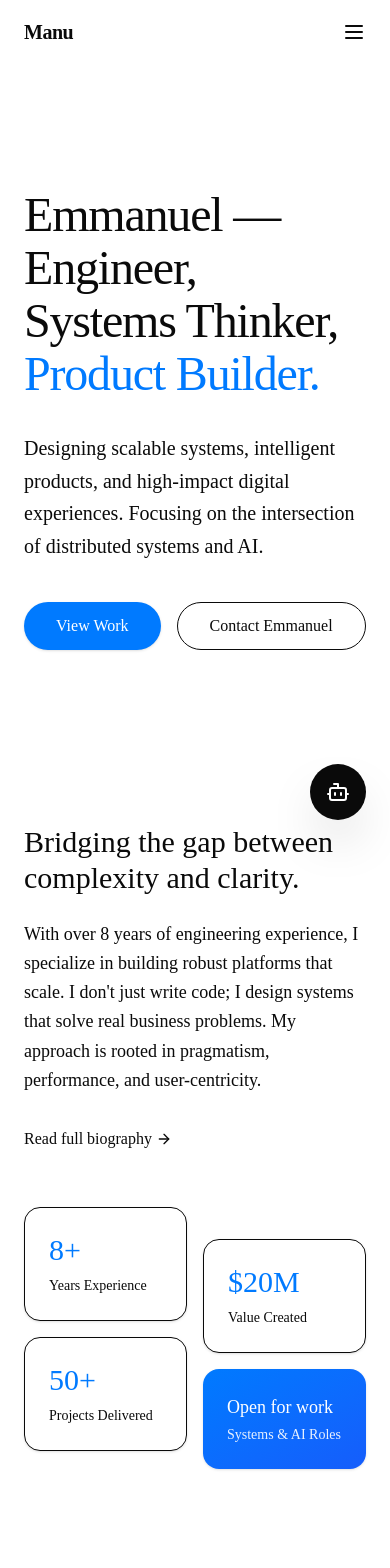
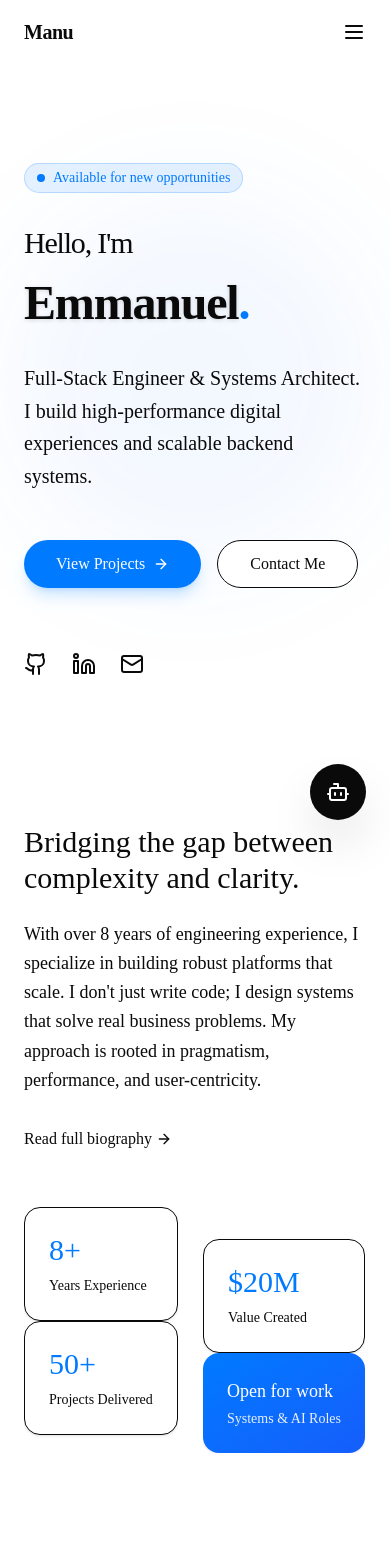
Before and after one commit to Emanuelnjenga/manu-portfolio, a Next.js app: page / in a window 390 px wide. Shown: the top 1568 px of the page. Built offline with nearby package versions, Linux system fonts and the light colour scheme.

Commit message:
Update UI and improve interface experience

```diff
--- a/src/app/layout.tsx
+++ b/src/app/layout.tsx
@@ -1,5 +1,6 @@
 import type { Metadata } from "next";
 import "./globals.css";
+import { CustomCursor } from "@/components/CustomCursor";
 
 export const metadata: Metadata = {
   title: "Manu — Engineer, Systems Thinker, Product Builder",
@@ -17,6 +18,7 @@ export default function RootLayout({
   return (
     <html lang="en" className="scroll-smooth" suppressHydrationWarning>
       <body className="antialiased text-foreground bg-background min-h-screen flex flex-col">
+        <CustomCursor />
         {children}
       </body>
     </html>
--- a/src/app/page.tsx
+++ b/src/app/page.tsx
@@ -9,6 +9,7 @@ import { ManuAssistant } from "@/components/ManuAssistant";
 import { StickyCTA } from "@/components/StickyCTA";
 import { PROJECTS, SKILLS, ARTICLES } from "@/lib/data";
 import { ArrowRight, Download } from "lucide-react";
+import { Reveal } from "@/components/Reveal";
 
 export default function Home() {
   return (
@@ -24,7 +25,7 @@ export default function Home() {
         {/* About Preview */}
         <Section className="bg-muted/10">
           <div className="grid grid-cols-1 md:grid-cols-2 gap-12 items-center">
-            <div>
+            <Reveal>
               <h2 className="text-3xl md:text-4xl font-serif mb-6">Bridging the gap between complexity and clarity.</h2>
               <p className="text-lg text-muted-foreground leading-relaxed mb-6">
                 With over 8 years of engineering experience, I specialize in building robust platforms that scale. I don't just write code; I design systems that solve real business problems. My approach is rooted in pragmatism, performance, and user-centricity.
@@ -34,9 +35,9 @@ export default function Home() {
                   Read full biography <ArrowRight className="inline-block w-4 h-4 ml-1 transition-transform group-hover:translate-x-1" />
                 </Link>
               </Button>
-            </div>
+            </Reveal>
             <div className="grid grid-cols-2 gap-4">
-              <div className="space-y-4">
+              <Reveal delay={0.4} className="space-y-4">
                 <div className="p-6 bg-background rounded-2xl shadow-sm border border-border/50">
                   <div className="text-3xl font-serif text-accent mb-2">8+</div>
                   <div className="text-sm text-muted-foreground">Years Experience</div>
@@ -45,8 +46,8 @@ export default function Home() {
                   <div className="text-3xl font-serif text-accent mb-2">50+</div>
                   <div className="text-sm text-muted-foreground">Projects Delivered</div>
                 </div>
-              </div>
-              <div className="space-y-4 pt-8">
+              </Reveal>
+              <Reveal delay={0.6} className="space-y-4 pt-8">
                 <div className="p-6 bg-background rounded-2xl shadow-sm border border-border/50">
                   <div className="text-3xl font-serif text-accent mb-2">$20M</div>
                   <div className="text-sm text-muted-foreground">Value Created</div>
@@ -55,7 +56,7 @@ export default function Home() {
                   <div className="text-lg font-medium mb-1">Open for work</div>
                   <div className="text-sm opacity-90">Systems & AI Roles</div>
                 </div>
-              </div>
+              </Reveal>
             </div>
           </div>
         </Section>
@@ -63,21 +64,25 @@ export default function Home() {
         {/* Featured Projects */}
         <Section>
           <div className="flex items-end justify-between mb-12">
-            <div>
+            <Reveal>
               <h2 className="text-3xl md:text-4xl font-serif mb-4">Selected Work</h2>
               <p className="text-muted-foreground max-w-xl">
                 A collection of projects demonstrating expertise in full-stack engineering, AI integration, and high-performance infrastructure.
               </p>
-            </div>
-            <Button variant="ghost" asChild className="hidden md:inline-flex">
+            </Reveal>
+            <Reveal delay={0.3} className="hidden md:inline-flex">
+              <Button variant="ghost" asChild>
                 <Link href="/projects" className="group">
                   View all projects <ArrowRight className="ml-2 w-4 h-4 transition-transform group-hover:translate-x-1" />
                 </Link>
               </Button>
+            </Reveal>
           </div>
           <div className="grid grid-cols-1 md:grid-cols-2 lg:grid-cols-3 gap-8">
-            {PROJECTS.map((project) => (
-              <ProjectCard key={project.slug} {...project} />
+            {PROJECTS.map((project, index) => (
+              <Reveal key={project.slug} delay={index * 0.1}>
+                <ProjectCard {...project} />
+              </Reveal>
             ))}
           </div>
           <div className="mt-8 md:hidden text-center">
@@ -90,7 +95,7 @@ export default function Home() {
         {/* Skills Snapshot */}
         <Section className="bg-foreground text-background">
           <div className="grid grid-cols-1 md:grid-cols-2 gap-16">
-            <div>
+            <Reveal>
               <h2 className="text-3xl md:text-4xl font-serif mb-6 text-white">Technical Arsenal</h2>
               <p className="text-gray-400 text-lg leading-relaxed mb-8">
                 My toolbox is vast, but I choose the right tool for the job. I prioritize stability, maintainability, and developer experience over hype.
@@ -100,17 +105,17 @@ export default function Home() {
                   <Download className="mr-2 w-4 h-4" /> Download Resume
                 </Link>
               </Button>
-            </div>
+            </Reveal>
             <div className="grid grid-cols-1 sm:grid-cols-2 gap-x-8 gap-y-10">
-              {SKILLS.map((group) => (
-                <div key={group.category}>
+              {SKILLS.map((group, index) => (
+                <Reveal key={group.category} delay={0.2 + index * 0.1}>
                   <h3 className="text-accent text-lg font-medium mb-4">{group.category}</h3>
                   <ul className="space-y-2">
                     {group.items.map((skill) => (
                       <li key={skill} className="text-gray-300 text-sm">{skill}</li>
                     ))}
                   </ul>
-                </div>
+                </Reveal>
               ))}
             </div>
           </div>
@@ -118,15 +123,18 @@ export default function Home() {
 
         {/* Latest Insights */}
         <Section>
+          <Reveal>
             <div className="flex items-center justify-between mb-12">
               <h2 className="text-3xl md:text-4xl font-serif">Engineering Insights</h2>
               <Button variant="link" asChild>
                 <Link href="/blog">Read all articles</Link>
               </Button>
             </div>
+          </Reveal>
           <div className="grid grid-cols-1 md:grid-cols-3 gap-8">
-            {ARTICLES.map((article) => (
-              <Link key={article.slug} href={`/blog/${article.slug}`} className="group block">
+            {ARTICLES.map((article, index) => (
+              <Reveal key={article.slug} delay={index * 0.1} className="h-full">
+                <Link href={`/blog/${article.slug}`} className="group block h-full">
                   <article className="h-full flex flex-col justify-between p-6 rounded-2xl hover:bg-muted/30 transition-colors border border-transparent hover:border-border/50">
                     <div>
                       <div className="text-xs text-accent font-medium mb-3">{article.readTime}</div>
@@ -138,6 +146,7 @@ export default function Home() {
                     </div>
                   </article>
                 </Link>
+              </Reveal>
             ))}
           </div>
         </Section>
--- a/src/components/HeroSection.tsx
+++ b/src/components/HeroSection.tsx
@@ -1,16 +1,18 @@
 "use client";
 
+import { motion, useMotionValue, useTransform, useSpring } from "framer-motion";
+import { ArrowRight, Github, Linkedin, Mail } from "lucide-react";
 import Link from "next/link";
 import { Button } from "@/components/Button";
-import { motion } from "framer-motion";
+import { useEffect } from "react";
 
 const typingContainer = {
     hidden: { opacity: 0 },
     show: {
         opacity: 1,
         transition: {
-            staggerChildren: 0.05,
-            delayChildren: 0.1,
+            staggerChildren: 0.1,
+            delayChildren: 0.5,
         },
     },
 } as const;
@@ -22,72 +24,101 @@ const typingLetter = {
 
 const fadeUp = {
     hidden: { opacity: 0, y: 20 },
-    show: {
-        opacity: 1,
-        y: 0,
-        transition: {
-            duration: 0.5,
-            delay: 1.5, // Wait for typing to finish roughly
-            ease: "easeOut",
-        },
-    },
+    show: { opacity: 1, y: 0, transition: { duration: 0.5, ease: "easeOut" } },
 } as const;
 
 export function HeroSection() {
-    const line1 = "Emmanuel — Engineer,".split("");
-    const line2 = "Systems Thinker,".split("");
-    const line3 = "Product Builder.".split("");
+    const x = useMotionValue(0);
+    const y = useMotionValue(0);
+
+    const mouseX = useSpring(x, { stiffness: 50, damping: 20 });
+    const mouseY = useSpring(y, { stiffness: 50, damping: 20 });
+
+    useEffect(() => {
+        const handleMouseMove = (e: MouseEvent) => {
+            const { innerWidth, innerHeight } = window;
+            const xPct = e.clientX / innerWidth - 0.5;
+            const yPct = e.clientY / innerHeight - 0.5;
+            x.set(xPct);
+            y.set(yPct);
+        };
+
+        window.addEventListener("mousemove", handleMouseMove);
+        return () => window.removeEventListener("mousemove", handleMouseMove);
+    }, [x, y]);
+
+    const rotateX = useTransform(mouseY, [-0.5, 0.5], [5, -5]);
+    const rotateY = useTransform(mouseX, [-0.5, 0.5], [-5, 5]);
 
     return (
-        <section className="relative min-h-[90vh] flex flex-col justify-center px-6 pt-20 overflow-hidden">
-            <div className="absolute inset-0 -z-10 bg-[radial-gradient(ellipse_at_top_right,_var(--tw-gradient-stops))] from-accent/5 via-background to-background" />
+        <section className="relative min-h-[90vh] flex flex-col justify-center px-6 pt-20 overflow-hidden perspective-1000">
+            {/* Background Gradient Mesh */}
+            <div className="absolute inset-0 -z-10 bg-[radial-gradient(ellipse_at_top_right,_var(--tw-gradient-stops))] from-accent/10 via-background to-background opacity-70" />
+            <div className="absolute top-1/4 left-0 w-96 h-96 bg-blue-500/10 rounded-full blur-3xl -z-10 animate-pulse" />
 
-            <div className="max-w-7xl mx-auto w-full">
-                <div className="max-w-4xl">
-                    <motion.h1
-                        className="text-5xl md:text-7xl lg:text-8xl font-serif tracking-tight leading-[1.1] mb-8"
-                        variants={typingContainer}
+            <motion.div
+                style={{ rotateX, rotateY, transformStyle: "preserve-3d" }}
+                className="max-w-5xl mx-auto w-full relative z-10"
+            >
+                <motion.div
                     initial="hidden"
                     animate="show"
+                    className="space-y-8"
                 >
-                        <span className="block">
-                            {line1.map((char, index) => (
-                                <motion.span key={`l1-${index}`} variants={typingLetter}>
+                    <motion.div variants={fadeUp} className="inline-flex items-center gap-2 px-3 py-1 rounded-full bg-accent/10 text-accent text-sm font-medium border border-accent/20">
+                        <span className="relative flex h-2 w-2">
+                            <span className="animate-ping absolute inline-flex h-full w-full rounded-full bg-accent opacity-75"></span>
+                            <span className="relative inline-flex rounded-full h-2 w-2 bg-accent"></span>
+                        </span>
+                        Available for new opportunities
+                    </motion.div>
+
+                    <h1 className="text-5xl md:text-7xl lg:text-8xl font-serif font-bold tracking-tight leading-[1.1]">
+                        <span className="block text-muted-foreground text-3xl md:text-4xl lg:text-5xl mb-4 font-sans font-normal">
+                            Hello, I&apos;m
+                        </span>
+                        <motion.span variants={typingContainer} initial="hidden" animate="show" className="inline-block text-foreground drop-shadow-sm">
+                            {Array.from("Emmanuel").map((char, index) => (
+                                <motion.span key={index} variants={typingLetter} className="inline-block">
                                     {char}
                                 </motion.span>
                             ))}
-                        </span>
-                        <span className="block">
-                            {line2.map((char, index) => (
-                                <motion.span key={`l2-${index}`} variants={typingLetter}>
-                                    {char}
                         </motion.span>
-                            ))}
-                        </span>
-                        <span className="block text-accent">
-                            {line3.map((char, index) => (
-                                <motion.span key={`l3-${index}`} variants={typingLetter}>
-                                    {char}
-                                </motion.span>
-                            ))}
-                        </span>
-                    </motion.h1>
+                        <span className="text-accent">.</span>
+                    </h1>
 
-                    <motion.div variants={fadeUp} initial="hidden" animate="show">
-                        <p className="text-xl md:text-2xl text-muted-foreground max-w-2xl leading-relaxed mb-10 font-light">
-                            Designing scalable systems, intelligent products, and high-impact digital experiences. Focusing on the intersection of distributed systems and AI.
-                        </p>
-                        <div className="flex flex-wrap gap-4">
-                            <Button size="lg" asChild className="rounded-full text-base">
-                                <Link href="/projects">View Work</Link>
+                    <motion.p variants={fadeUp} className="text-xl md:text-2xl text-muted-foreground max-w-2xl leading-relaxed">
+                        Full-Stack Engineer &amp; Systems Architect.
+                        I build <span className="text-foreground font-medium">high-performance</span> digital experiences and scalable backend systems.
+                    </motion.p>
+
+                    <motion.div variants={fadeUp} className="flex flex-wrap gap-4 pt-4">
+                        <Button size="lg" className="rounded-full text-base px-8 h-12 shadow-lg shadow-accent/20 hover:shadow-accent/30 transition-all" asChild>
+                            <Link href="/projects">
+                                View Projects <ArrowRight className="ml-2 w-4 h-4" />
+                            </Link>
                         </Button>
-                            <Button variant="outline" size="lg" asChild className="rounded-full text-base">
-                                <Link href="/contact">Contact Emmanuel</Link>
+                        <Button variant="outline" size="lg" className="rounded-full text-base px-8 h-12 hover:bg-muted/50" asChild>
+                            <Link href="/contact">Contact Me</Link>
                         </Button>
-                        </div>
                     </motion.div>
-                </div>
-            </div>
+
+                    <motion.div variants={fadeUp} className="flex items-center gap-6 pt-8 text-muted-foreground">
+                        <a href="https://github.com" target="_blank" rel="noopener noreferrer" className="hover:text-foreground transition-colors transform hover:scale-110 duration-200">
+                            <Github className="w-6 h-6" />
+                            <span className="sr-only">GitHub</span>
+                        </a>
+                        <a href="https://linkedin.com" target="_blank" rel="noopener noreferrer" className="hover:text-foreground transition-colors transform hover:scale-110 duration-200">
+                            <Linkedin className="w-6 h-6" />
+                            <span className="sr-only">LinkedIn</span>
+                        </a>
+                        <a href="mailto:hello@manu.dev" className="hover:text-foreground transition-colors transform hover:scale-110 duration-200">
+                            <Mail className="w-6 h-6" />
+                            <span className="sr-only">Email</span>
+                        </a>
+                    </motion.div>
+                </motion.div>
+            </motion.div>
         </section>
     );
 }
--- /dev/null
+++ b/src/components/Reveal.tsx
@@ -0,0 +1,39 @@
+"use client";
+
+import { motion, useAnimation, useInView } from "framer-motion";
+import { useEffect, useRef } from "react";
+
+interface RevealProps {
+    children: React.ReactNode;
+    width?: "fit-content" | "100%";
+    delay?: number;
+    className?: string;
+}
+
+export function Reveal({ children, width = "fit-content", delay = 0.25, className = "" }: RevealProps) {
+    const ref = useRef(null);
+    const isInView = useInView(ref, { once: true });
+    const mainControls = useAnimation();
+
+    useEffect(() => {
+        if (isInView) {
+            mainControls.start("visible");
+        }
+    }, [isInView, mainControls]);
+
+    return (
+        <div ref={ref} className={`${className}`} style={{ position: "relative", width, overflow: "hidden" }}>
+            <motion.div
+                variants={{
+                    hidden: { opacity: 0, y: 75 },
+                    visible: { opacity: 1, y: 0 },
+                }}
+                initial="hidden"
+                animate={mainControls}
+                transition={{ duration: 0.5, delay: delay }}
+            >
+                {children}
+            </motion.div>
+        </div>
+    );
+}
--- a/src/lib/data.ts
+++ b/src/lib/data.ts
@@ -5,6 +5,7 @@ export const PROJECTS = [
         description: "High-frequency trading platform handling 50k+ transactions per second wiht <5ms latency.",
         category: "Systems Engineering",
         thumbnail: "https://images.unsplash.com/photo-1642543492481-44e81e3914a7?q=80&w=2070&auto=format&fit=crop",
+        video: "https://res.cloudinary.com/demo/video/upload/v1690890983/samples/sea-turtle.mp4", // Placeholder video
         year: "2024",
         impact: "Reduced infrastructure costs by 40% while doubling throughput.",
         stack: ["Go", "Rust", "Kafka", "Kubernetes", "gRPC"],
@@ -25,6 +26,7 @@ export const PROJECTS = [
         description: "Semantic search engine for legal documents using hybrid interaction-based retrieval.",
         category: "AI & ML",
         thumbnail: "https://images.unsplash.com/photo-1620712943543-bcc4688e7485?q=80&w=1965&auto=format&fit=crop",
+        video: "",
         year: "2023",
         impact: "Improved retrieval relevance by 65% for complex queries.",
         stack: ["Python", "PyTorch", "Pinecone", "Next.js", "FastAPI"],
@@ -44,6 +46,7 @@ export const PROJECTS = [
         description: "Real-time monitoring dashboard for 10,000+ connected industrial sensors.",
         category: "Full Stack",
         thumbnail: "https://images.unsplash.com/photo-1551288049-bebda4e38f71?q=80&w=2070&auto=format&fit=crop",
+        video: "",
         year: "2023",
         impact: "Zero-downtime deployment for 18 months running.",
         stack: ["TypeScript", "Node.js", "GraphQL", "TimescaleDB", "Redis"],
@@ -63,6 +66,7 @@ export const PROJECTS = [
         description: "AI-driven route optimization system for last-mile delivery fleets.",
         category: "Systems & AI",
         thumbnail: "https://images.unsplash.com/photo-1586528116311-ad8dd3c8310d?q=80&w=2070&auto=format&fit=crop",
+        video: "",
         year: "2022",
         impact: "Reduced fuel consumption by 15% and delivery times by 20%.",
         stack: ["Python", "OR-Tools", "Google Maps API", "Docker", "AWS Lambda"],
@@ -82,6 +86,7 @@ export const PROJECTS = [
         description: "Secure, compliant KYC/AML identity verification system.",
         category: "Security",
         thumbnail: "https://images.unsplash.com/photo-1563013544-824ae1b704d3?q=80&w=2070&auto=format&fit=crop",
+        video: "",
         year: "2022",
         impact: "Achieved SOC2 Type II compliance and reduced verification time to <2 minutes.",
         stack: ["Java", "Spring Boot", "AWS KMS", "React"],
@@ -101,6 +106,7 @@ export const PROJECTS = [
         description: "Internal CLI tool to standardize microservice scaffolding and deployment.",
         category: "DevEx",
         thumbnail: "https://images.unsplash.com/photo-1618401471353-b98afee0b2eb?q=80&w=2088&auto=format&fit=crop",
+        video: "",
         year: "2021",
         impact: "Reduced new service setup time from 3 days to 15 minutes.",
         stack: ["Go", "Cobra", "Terraform", "GitHub Actions"],
```
Also changed, not shown: src/components/CustomCursor.tsx (added, +51 -0 lines), src/components/ProjectCard.tsx (+36 -3 lines). Lines whose indentation alone changed are shown as unchanged.
